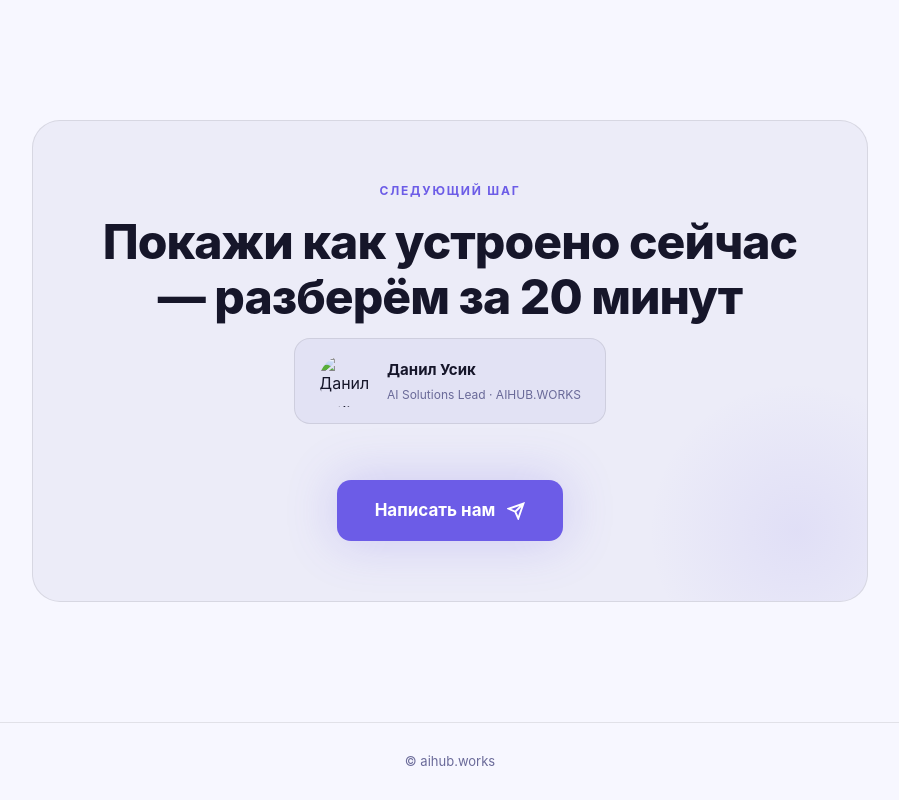
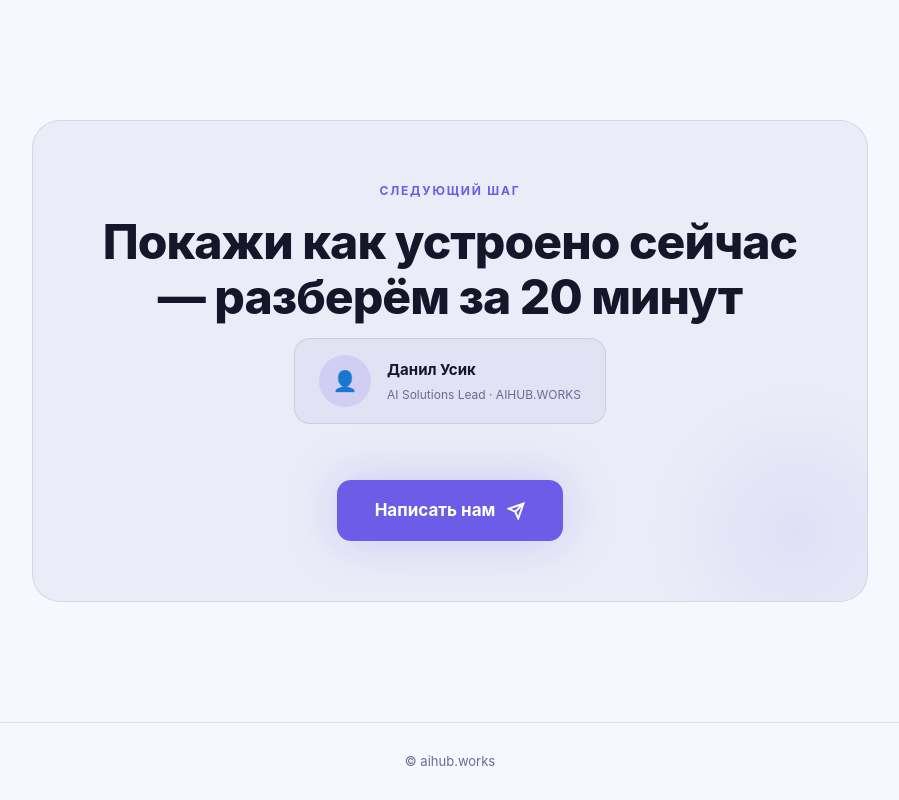
Before and after one commit to HaiCora2024/aihub.works-siteeng, a website: page crm/index.html in a window 1280 px wide. Shown: the part 6790-7590 px from the top of the page, without its empty margins (190-1089 px from the left). Drawn offline with Linux system fonts and the light colour scheme.

Commit message:
Remove broken photo from contact card, use avatar icon instead

```diff
--- a/crm/index.html
+++ b/crm/index.html
@@ -606,7 +606,7 @@
     <h2>Покажи как устроено сейчас<br>— разберём за 20 минут</h2>
     <div style="margin-bottom:28px">
       <div class="contact-card">
-        <img src="../images/Danil_Usik.png" alt="Данил Усик">
+        <div style="width:52px;height:52px;border-radius:50%;background:rgba(108,92,231,.15);color:var(--accent2);display:flex;align-items:center;justify-content:center;font-size:20px;flex-shrink:0">👤</div>
         <div>
           <div class="contact-name">Данил Усик</div>
           <div class="contact-role">AI Solutions Lead · AIHUB.WORKS</div>
```
Also changed, not shown: index_crm.html (+1 -1 lines).
